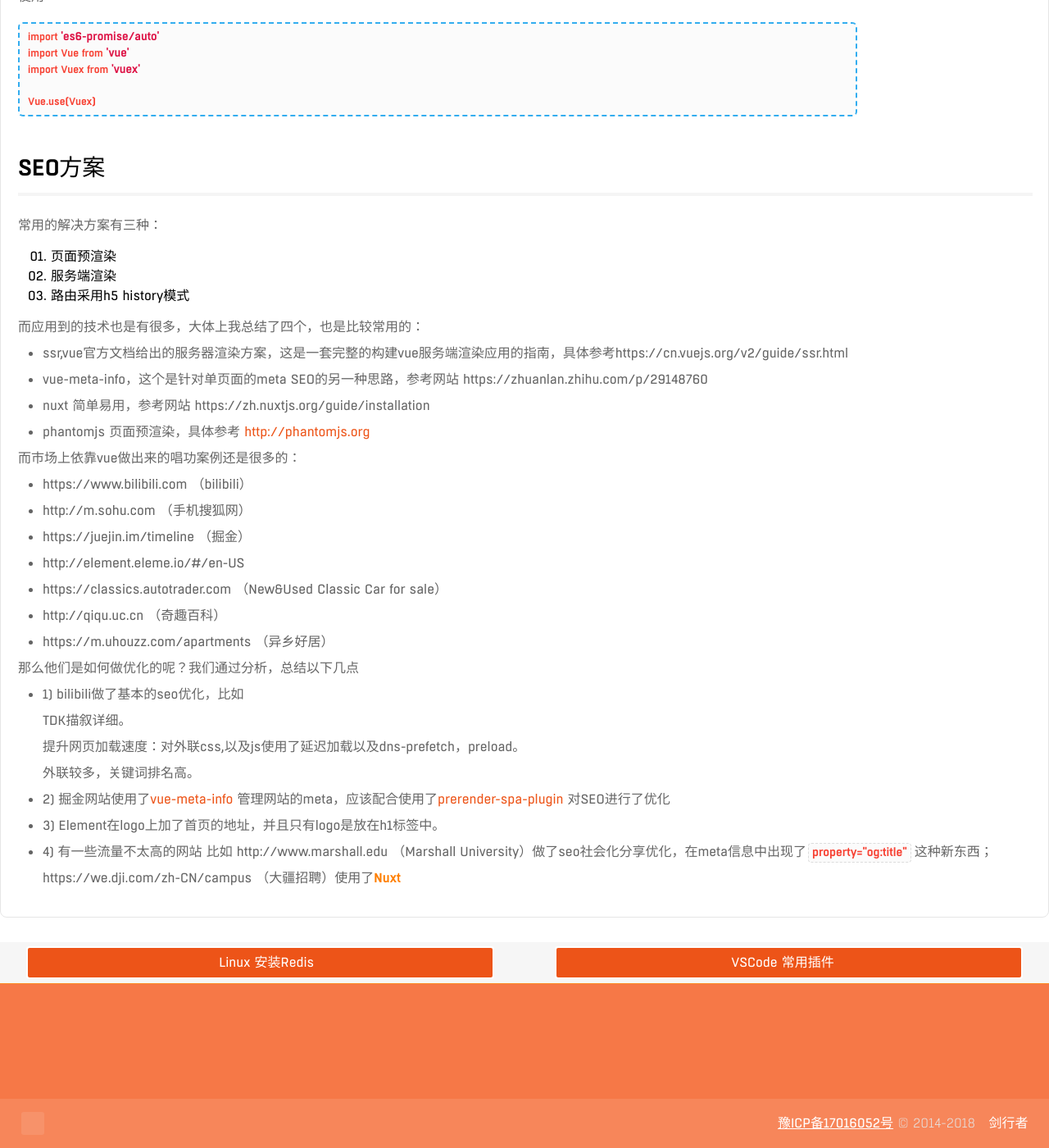
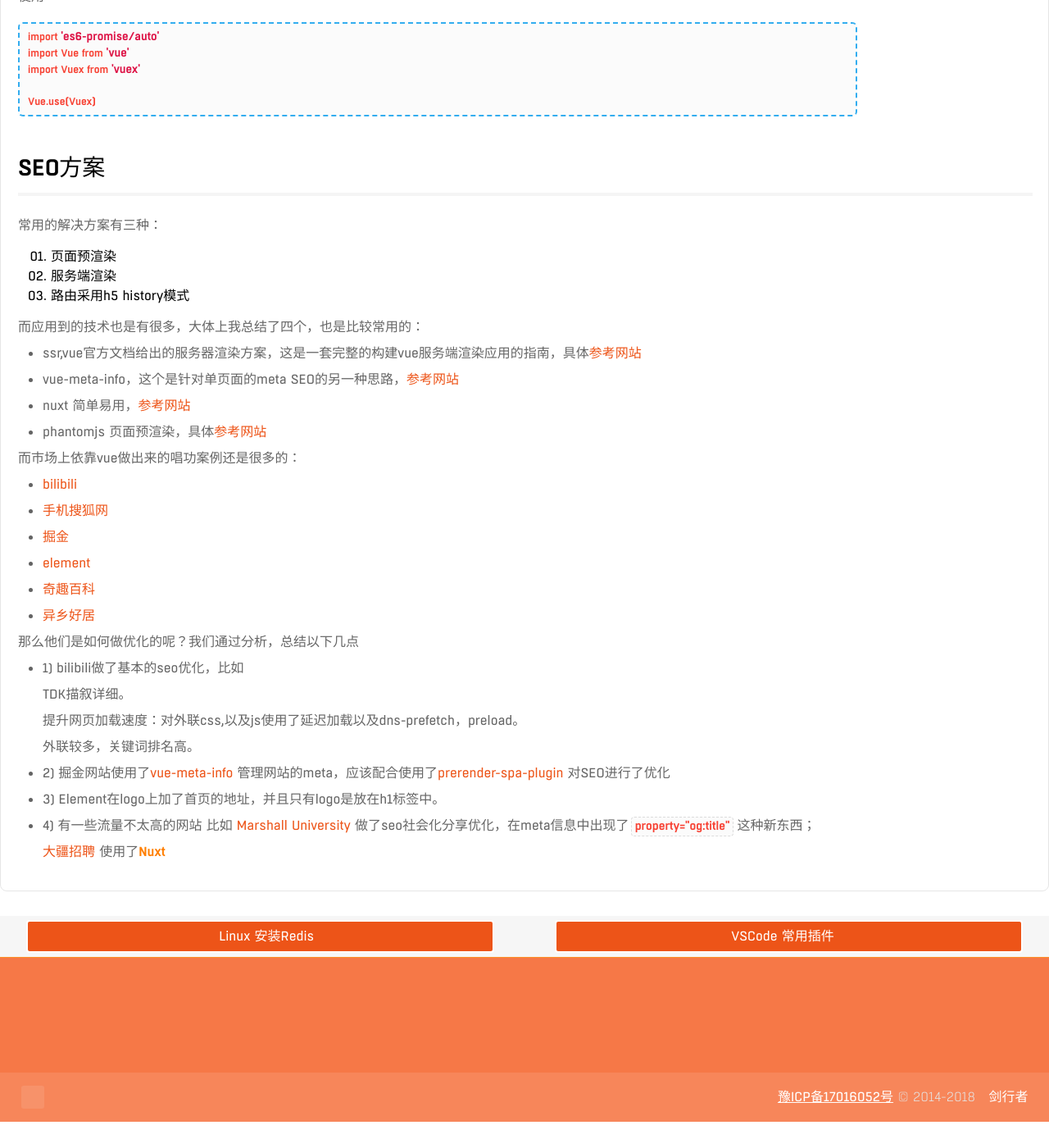
Before and after one commit to psvmc/myblog_jekyll, a Jekyll site: the page built from _posts/2018-11-14-mac-vue-start.md, in a window 1280 px wide and 1400 px high, scrolled down 7424 px. Shown: the whole window at 82% size. Built offline with Jekyll 4.4.1, drawn with Linux system fonts in a browser that asks for light colours; comment, search, counter and statistics services are not loaded; after the commit the page ends 8792 px from its top, so only the background shows below that.

Commit message:
文章更新

```diff
--- a/_posts/2018-11-14-mac-vue-start.md
+++ b/_posts/2018-11-14-mac-vue-start.md
@@ -399,25 +399,24 @@ Vue.use(Vuex)
 
 而应用到的技术也是有很多，大体上我总结了四个，也是比较常用的：
 
-+ ssr,vue官方文档给出的服务器渲染方案，这是一套完整的构建vue服务端渲染应用的指南，具体参考https://cn.vuejs.org/v2/guide/ssr.html
++ ssr,vue官方文档给出的服务器渲染方案，这是一套完整的构建vue服务端渲染应用的指南，具体[参考网站](https://cn.vuejs.org/v2/guide/ssr.html)
 
-+ vue-meta-info，这个是针对单页面的meta SEO的另一种思路，参考网站 https://zhuanlan.zhihu.com/p/29148760
++ vue-meta-info，这个是针对单页面的meta SEO的另一种思路，[参考网站](https://zhuanlan.zhihu.com/p/29148760)
 
-+ nuxt 简单易用，参考网站 https://zh.nuxtjs.org/guide/installation
++ nuxt 简单易用，[参考网站](https://zh.nuxtjs.org/guide/installation)
 
-+ phantomjs 页面预渲染，具体参考 [http://phantomjs.org](http://phantomjs.org)
++ phantomjs 页面预渲染，具体[参考网站]([http://phantomjs.org](http://phantomjs.org))
 
 
 
 而市场上依靠vue做出来的唱功案例还是很多的：
 
-+ https://www.bilibili.com （bilibili）
-+ http://m.sohu.com （手机搜狐网）
-+ https://juejin.im/timeline （掘金）
-+ http://element.eleme.io/#/en-US
-+ https://classics.autotrader.com （New&Used Classic Car for sale）
-+ http://qiqu.uc.cn （奇趣百科）
-+ https://m.uhouzz.com/apartments （异乡好居）
++  [bilibili](https://www.bilibili.com)
++ [手机搜狐网](http://m.sohu.com)
++ [掘金](https://juejin.im/timeline)
++ [element](http://element.eleme.io/#/en-US)
++ [奇趣百科](http://qiqu.uc.cn)
++ [异乡好居](https://m.uhouzz.com/apartments)
 
 
 
@@ -436,6 +435,6 @@ Vue.use(Vuex)
 + 3) Element在logo上加了首页的地址，并且只有logo是放在h1标签中。
 
 + 4) 有一些流量不太高的网站 比如
-  http://www.marshall.edu （Marshall University）做了seo社会化分享优化，在meta信息中出现了`property="og:title"`这种新东西；
+  [Marshall University](http://www.marshall.edu) 做了seo社会化分享优化，在meta信息中出现了`property="og:title"`这种新东西；
 
-  https://we.dji.com/zh-CN/campus （大疆招聘）使用了**Nuxt**
+  [大疆招聘](https://we.dji.com/zh-CN/campus) 使用了[**Nuxt**](https://zh.nuxtjs.org/guide/installation)
```
